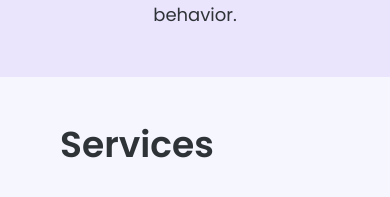
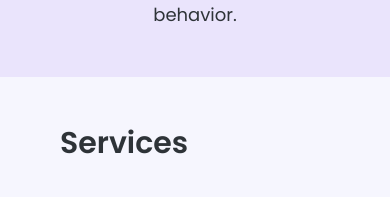
Before and after one commit to lumen-limitless/pawsitive, a Next.js app: page / in a window 390 px wide. Shown: the part 2003-2200 px from the top of the page. Built offline with nearby package versions, Linux system fonts and the light colour scheme; no server answers.

Commit message:
misc style updates

```diff
--- a/components/Services.tsx
+++ b/components/Services.tsx
@@ -33,7 +33,9 @@
   return (
     <section id="services" className="flex px-5 py-12 md:py-[120px] ">
       <div className="container flex w-full flex-col">
-        <h1 className="text-4xl font-semibold md:text-5xl">Services</h1>
+        <h1 className="text-3xl font-semibold md:text-4xl lg:text-5xl">
+          Services
+        </h1>
         <div className="mt-6 grid grid-cols-1 gap-4 md:grid-cols-2">
           {services.map((service) => (
             <div key={service.title}>
```
